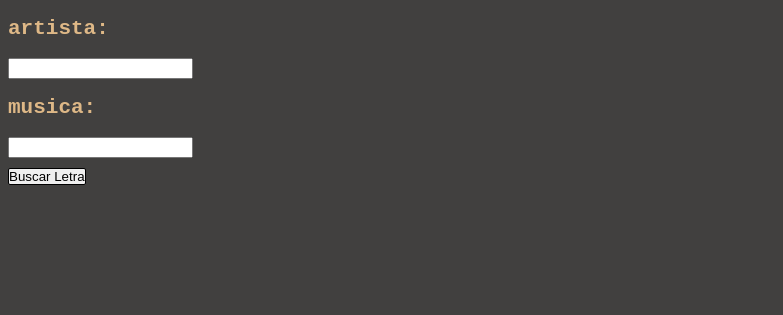
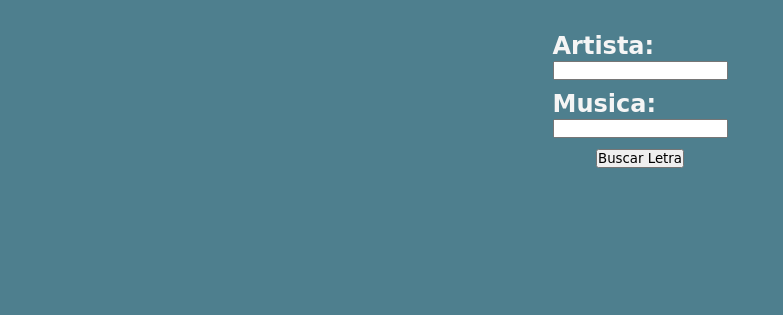
Before and after one commit to andersnfonseca/letra-musica, a plain HTML site: page index.html in a window 1280 px wide. Shown: the whole page, without its empty margins (0-783 px from the left). Drawn offline with Linux system fonts and the light colour scheme; a web font is replaced by a local one.

Commit message:
Add files via upload

```diff
--- a/index.html
+++ b/index.html
@@ -4,6 +4,8 @@
     <meta charset="UTF-8">
     <meta http-equiv="X-UA-Compatible" content="IE=edge">
     <meta name="viewport" content="width=device-width, initial-scale=1.0">
+<link rel="preconnect" href="https://fonts.gstatic.com" crossorigin>
+<link href="https://fonts.googleapis.com/css2?family=Roboto+Mono:ital,wght@1,200&family=Zen+Kaku+Gothic+Antique:wght@300&display=swap" rel="stylesheet">
     <link rel="stylesheet" href="style.css">
     <script src="js.js"></script>
 
@@ -11,20 +13,35 @@
 </head>
 <body>
 
-    <div class="container">
-        <h2>artista:</h2>
-        <input type="text" id="artista">
-        <h2>musica:</h2>
-        <input type="text" id="musica">
-        <input id="button" onclick="pegarLetraMusica();" type="button" value="Buscar Letra">
+    <div class="input-container">
+        <div class="input-artista">
+            <h2>Artista:</h2>
+            <input type="text" id="artista">
+        </div>
+        <div class="input-musica">
+            <h2>Musica:</h2>
+            <input type="text" id="musica">
+        </div>
+            <div class="btn-input">
+                <input id="button" onclick="pegarLetraMusica();" type="button" value="Buscar Letra">
+            </div>
+
     </div>
 
 
-    <class class="informacoes">
-        <h2 id="cantor"></h2>
-        <h2 id="letra"></h2>
-        <h2 id="traducao"></h2>
-    </class>
+   <div class="container-letras">
 
+       <!-- <div class="artista-musica">
+            <h2 id="cantor"></h2>
+       </div> -->
+
+        <div class="letra-musica">
+            <h2 id="letra"></h2>
+        </div>
+
+        <div class="traducao-musica">
+            <h2 id="traducao"></h2>
+        </div>
+   </div>
 </body>
 </html>
--- a/js.js
+++ b/js.js
@@ -15,7 +15,7 @@ const pegarLetraMusica = async() => {
         const letraDaMusica = await dados.json();
         console.log(letraDaMusica);
 
-        document.getElementById("cantor").innerText = letraDaMusica.art.name;
+        // document.getElementById("cantor").innerText = letraDaMusica.art.name;
         document.getElementById("letra").innerText = letraDaMusica.mus[0].text;
 
         document.getElementById("traducao").innerText = '';
--- a/style.css
+++ b/style.css
@@ -1,27 +1,47 @@
-#button {
+* {
     padding: 0;
-    margin-top: 10px;
-    border: solid 1px;
-    border-radius: 2px;
+    margin: 0;
+    box-sizing: border-box;
+    font-family: cursive;
 }
 
-.container {
-    color: burlywood;
-    font-size: 14px;
-    font-family: 'Courier New', Courier, monospace;
-    width: 100px;
-    height: 200px;
-}
 body {
-    background-color: rgb(65, 64, 63);
-}
-.informacoes {
-    font-size: 14px;
-    font-family: 'Courier New', Courier, monospace;
-    color: blanchedalmond;
-
+    background-color: rgba(2, 72, 94, 0.699);
 }
 
-#traducao {
-    color: white;
+.input-musica {
+    color: whitesmoke;
+    margin-top: 10px;
 }
+
+
+.btn-input {
+    margin-top: 10px;
+}
+
+.input-container {
+    color: whitesmoke;
+    display: flex;
+    flex-direction: column;
+    align-content: space-between;
+    align-items: center;
+    justify-content: center;
+    padding: 2em;
+}
+
+.container-letras {
+    color: whitesmoke;
+    display: flex;
+    flex-direction: row;
+    align-content: center;
+    justify-content: space-around;
+    padding: 2.5em;
+}
+
+.letra-musica {
+    padding: 1em;
+}
+
+.traducao-musica {
+    padding: 1em;
+}
```
